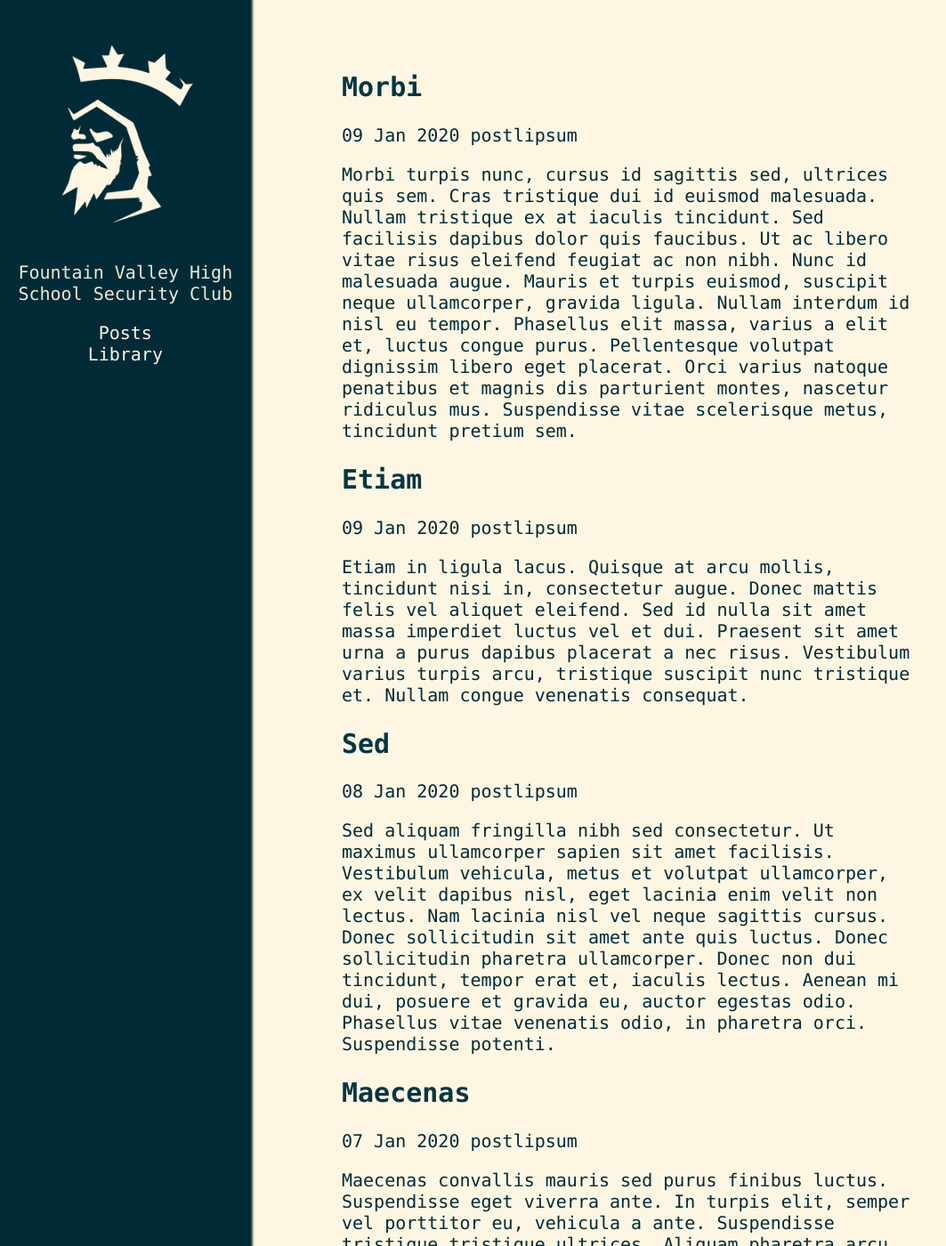
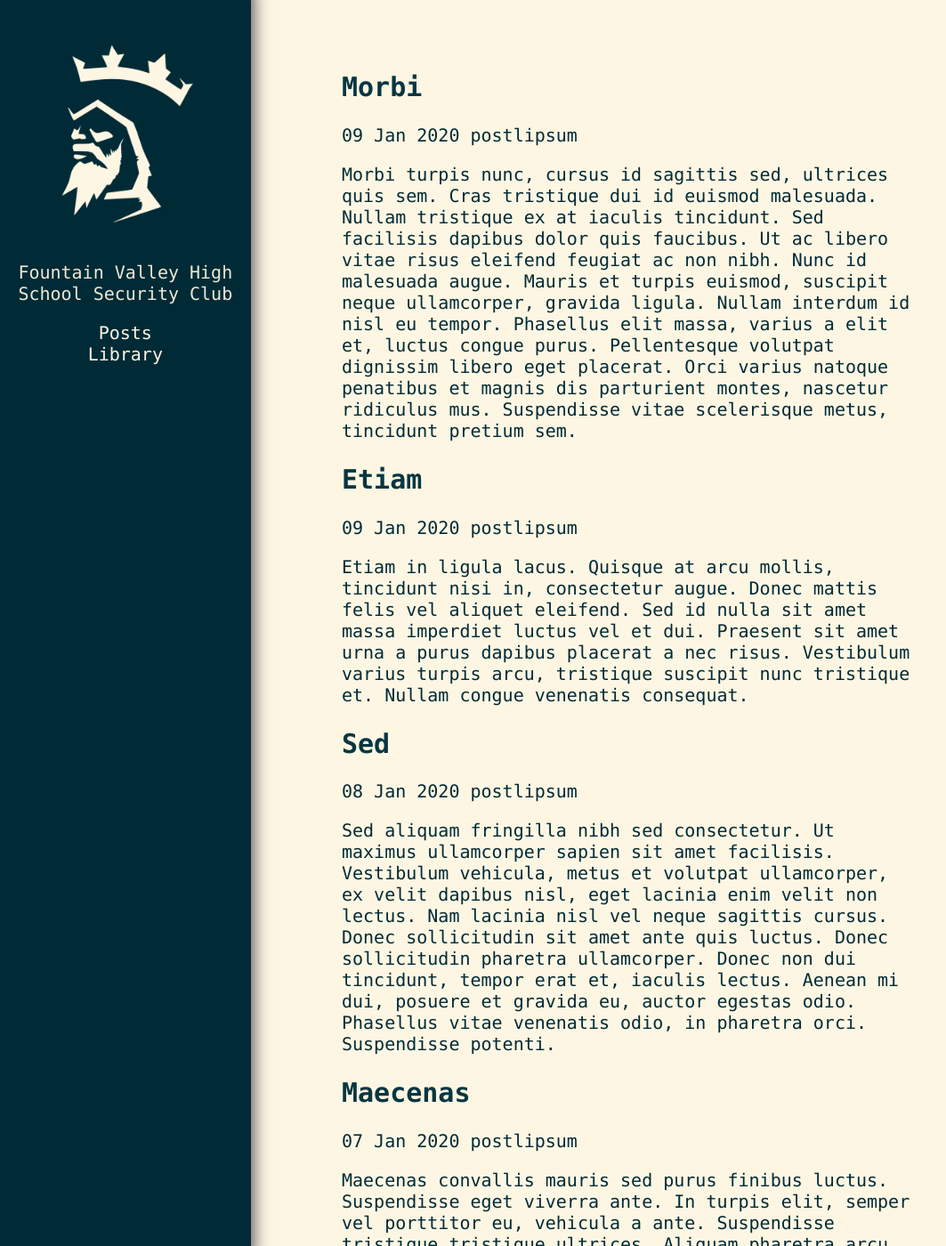
Before and after one commit to FVHSsec/fvhssec.github.io, a Jekyll site: the page built from index.md, in a window 1280 px wide and 1400 px high. Shown: the whole window at 89% size, without its empty margins (0-1063 px from the left). Built offline with Jekyll 4.4.1, drawn with Linux system fonts in a browser that asks for light colours.

Commit message:
Shadow Updated

```diff
--- a/assets/css/overlay.css
+++ b/assets/css/overlay.css
@@ -17,7 +17,7 @@
 
     background-color : var(--sol-base03);
     color : var(--sol-base3);
-    box-shadow : 0px 0px 2px 2px #444444;
+    box-shadow : -13px 0px 18px 15px #444444;
 
     position : fixed;
 
```
